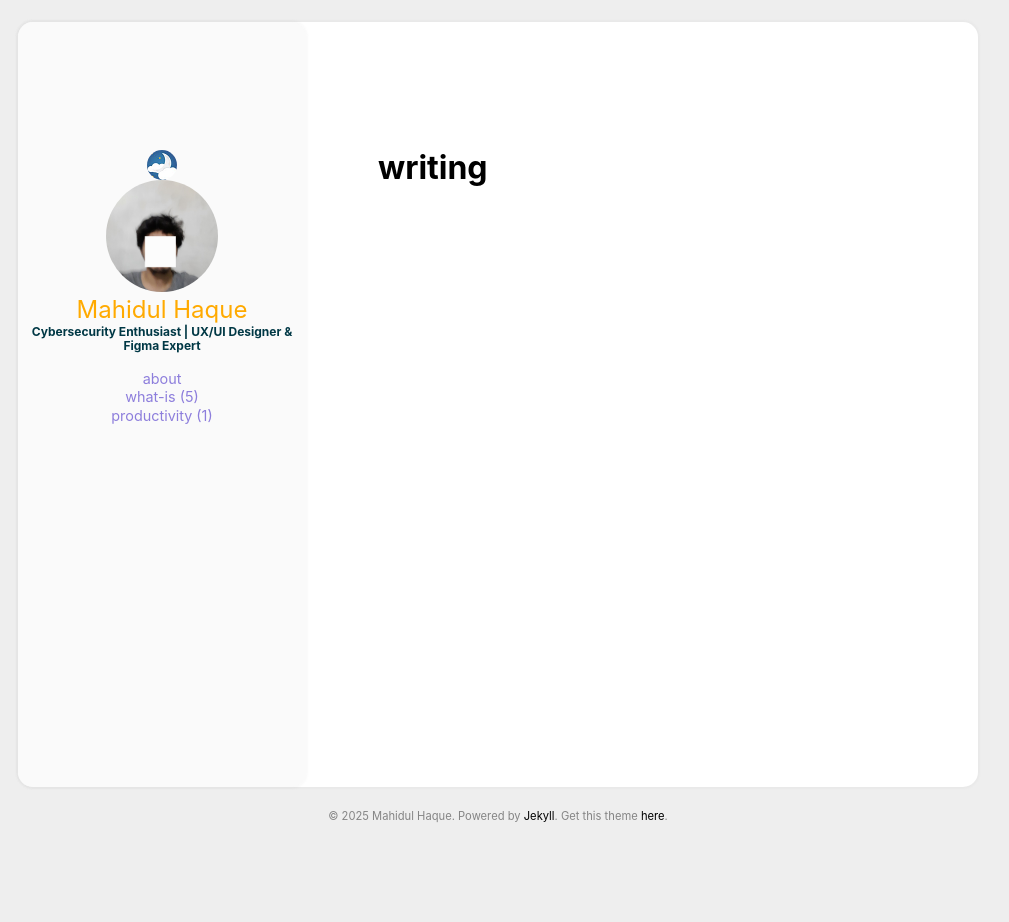
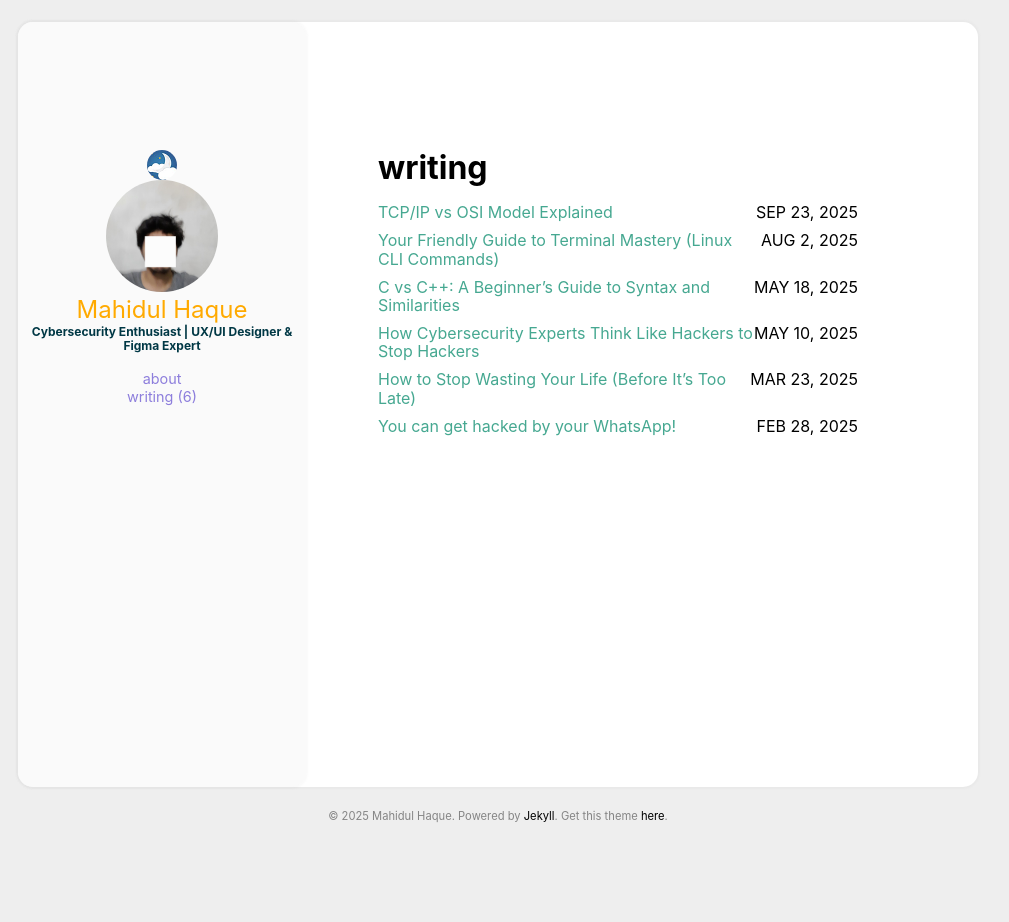
Before and after one commit to mahidulhq/mahidulhq.github.io, a Jekyll site: the page built from categories/writing.html, in a window 1280 px wide. Shown: the whole page, without its empty margins (142-1151 px from the left). Built offline with Jekyll 4.4.1, drawn with Linux system fonts in a browser that asks for light colours.

Commit message:
updated posts tags

```diff
--- a/_posts/2025-09-23-network.md
+++ b/_posts/2025-09-23-network.md
@@ -1,8 +1,7 @@
 ---
 title: "TCP/IP vs OSI Model Explained"
 date: 2025-09-23 22:00:00 +0600
-categories: [what-is]
-tags: [network, basic]
+categories: [writing]
 ---
 
 In the world of cybersecurity, understanding how data travels across networks is fundamental. Two key models that describe this process are the TCP/IP model and the OSI model. Let’s break them down simply, so you get the core concepts quickly.
```
Also changed, not shown: _posts/2025-02-28-whatsapp.md (+1 -2 lines), _posts/2025-03-23-wastinglife.md (+1 -2 lines), _posts/2025-05-10-cybersecurity.md (+1 -2 lines), _posts/2025-05-18-cprograming.md (+1 -2 lines), _posts/2025-08-02-cliterminal.md (+1 -2 lines).
